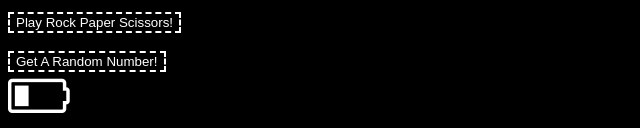
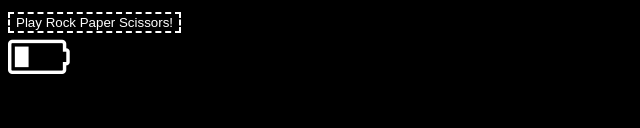
Before and after one commit to indiantower/indiantower.github.io, a plain HTML site: page index.html in a window 1280 px wide. Shown: the part 2994-3122 px from the top of the page, without its empty margins (0-640 px from the left). After the commit the page ends 3083 px from the top, so only its background shows below. Drawn offline with Linux system fonts and the light colour scheme.

Commit message:
Update index.html

```diff
--- a/index.html
+++ b/index.html
@@ -42,8 +42,6 @@
       <p>&copy 2017 Innovation Web Technologies LLC All Rights Reserved</p>
       <script type="text/javascript" src="script.js"></script>
       <button onClick="getWinner()">Play Rock Paper Scissors!</button>
-      <br /><br />
-      <button onClick="randomNum()">Get A Random Number!</button>
       <br />
       <i class="fa fa-battery-quarter fa-3x"></i>
   </body>
```
